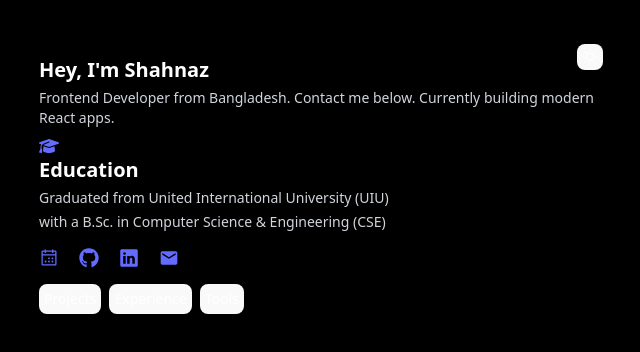
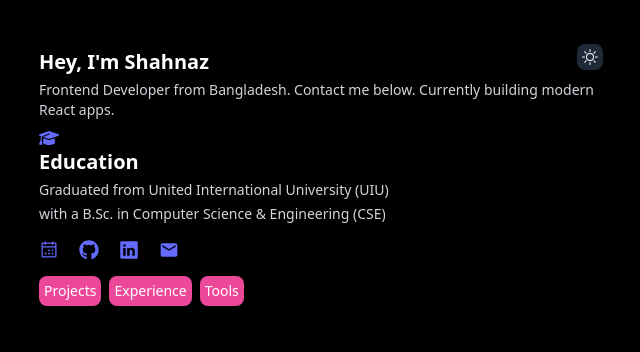
Before and after one commit to sohashahnaz333-code/Myportfolio, a React (Vite) app: page / in a window 1280 px wide. Shown: the top 352 px of the page, without its empty margins (313-953 px from the left). Built offline with nearby package versions, Linux system fonts and the light colour scheme.

Commit message:
updated All

```diff
--- a/src/App.jsx
+++ b/src/App.jsx
@@ -3,30 +3,29 @@ import Project from "./Components/Project";
 import Experience from "./Components/Experience";
 import Header from "./Components/Header";
 import Tools from "./Components/Tools";
+
 function App() {
   const [darkMode, setDarkMode] = useState(true);
-  const [selectedTab, setSelectedTab] = useState(""); // default tab
+  const [selectedTab, setSelectedTab] = useState("");
 
   return (
     <div className={darkMode ? "dark" : ""}>
-      {/* full-screen background container */}
-      <div className="relative flex flex-col items-center  min-h-screen w-screen bg-white text-white  dark:bg-black dark:text-white font-sans transition-colors duration-300 ">
-          {/* Header সবসময় টপে */}
-        <div className="flex flex-col justify-center gap-2 pt-2 p-4 iphoneSE:p-5  iphoneXR:p-5 iphone12:p-5 iphone14:p-5 proMax:p-5  md:p-8 ">
+      <div className="relative flex flex-col items-center min-h-screen w-screen bg-white text-black dark:bg-black dark:text-white font-sans transition-colors duration-300">
+        <div className="flex flex-col justify-center gap-2
+                        pt-2 p-2 iphoneSE:p-3 iphone12:p-4 iphoneXR:p-5 iphone14proMax:p-6 md:p-8">
           <Header
             selectedTab={selectedTab}
             setSelectedTab={setSelectedTab}
             darkMode={darkMode}
             setDarkMode={setDarkMode}
           />
+
           {/* Main content area */}
           {selectedTab === "tools" && <Tools />}
           {selectedTab === "experience" && <Experience />}
           {selectedTab === "projects" && <Project />}
-
-
         </div>
-        </div>
+      </div>
     </div>
   );
 }
--- a/src/Components/Experience.jsx
+++ b/src/Components/Experience.jsx
@@ -2,8 +2,11 @@ import React from "react";
 
 function Experience() {
   return (
+
     <div className="flex max-w-xl mx-auto  flex-col items-center justify-center shadow xs:max-w-md sm:max-w-lg md:max-w-xl lg:max-w-2xl py-5">
-      <div className=" shadow hover:scale-105 transition-transform duration-200  xs:px-2 sm:px-2 md:px-1 lg:px-11 ">
+
+      <div className=" shadow hover:scale-105 transition-transform duration-200 iphoneSE:px-2  iphoneXR:px-2 iphone12:px-2 iphone14:px-2 proMax:px-2  md:px-1 lg:px-11">
+
         <h1 className="text-lg font-semibold flex text-gray-900  dark:text-white">
           React Frontend Developer (Personal Projects)
         </h1>
@@ -47,7 +50,7 @@ function Experience() {
           •	Maintained student records and supported digital communication.
         </p>
       </div>
-      <div className=" shadow hover:scale-105 transition-transform duration-200 xs:px-2  sm:px-2 md:px-1 lg:px-11">
+      <div className=" shadow hover:scale-105 transition-transform duration-200 xs:px-2  iphone14:px-2 md:px-1 lg:px-11">
         <h1 className=" text-base xs:text-lg md:text-xl  font-semibold flex text-gray-900  dark:text-white">
           Graphic Designer / UI-UX Designer
         </h1>
--- a/src/Components/Header.jsx
+++ b/src/Components/Header.jsx
@@ -15,9 +15,13 @@ function Header({ selectedTab, setSelectedTab, darkMode, setDarkMode }) {
   ];
 
   return (
-    <header className="max-w-xl mx-auto backdrop-blur-md py-4 ">
+
+
+
+    <header className="max-w-xl sm:max-w-md md:max-w-xl   mx-auto backdrop-blur-md py-2 iphone14proMax:py-2">
+
       {/* Title */}
-      <h1 className="text-xl font-semibold  mt-2 text-black dark:text-white">
+      <h1 className="text-xl font-semibold  mt-2 sm:mt-2 text-black dark:text-white">
         Hey, I'm Shahnaz
       </h1>
 
@@ -64,7 +68,7 @@ function Header({ selectedTab, setSelectedTab, darkMode, setDarkMode }) {
             onClick={() => setSelectedTab(tab.name)}
             className={`px-1 py-1 rounded-lg transition-all duration-200 ${selectedTab === tab.name
               ? "bg-white text-pink-500 font-semibold shadow-md"
-              : "hover:bg-pink-500 hover:shadow text-white"
+              : "bg-pink-500 hover:shadow text-black dark:text-white"
               }`}
           >
             {tab.label}
--- a/src/Components/Project.jsx
+++ b/src/Components/Project.jsx
@@ -57,12 +57,12 @@ function Project() {
 
         </div>
       <footer className="w-full pt-20 flex justify-between items-center bg-white dark:bg-black text-gray-800 dark:text-gray-300 transition-colors duration-300">
-        {/* Left side: your name */}
+        {/* Left side */}
         <div className="text-sm">
           Built with React.js
         </div>
 
-        {/* Right side: copyright or message */}
+        {/* Right side */}
         <div className="text-sm">
           © {new Date().getFullYear()} All rights reserved
         </div>
--- a/src/Components/ThemeToggle.jsx
+++ b/src/Components/ThemeToggle.jsx
@@ -5,16 +5,18 @@ function ThemeToggle({ darkMode, setDarkMode }) {
   return (
     <button
       onClick={() => setDarkMode(!darkMode)}
-      className="
-        fixed top-3 right-3 p-1
-
-      "
-
+      className={`
+        fixed top-3 right-3
+        p-1 transition-all duration-300
+        ${darkMode ? "bg-gray-800 text-white" : "bg-gray-200 text-black"}
+        hover:scale-105
+      `}
+      aria-label="Toggle Dark Mode"
     >
       {darkMode ? (
-        <BsSun size={16}/>   // ☀️ smaller icon
+        <BsSun size={16} />   // ☀️ icon when dark mode
       ) : (
-        <BsMoon size={16}  />  // 🌙 smaller icon
+        <BsMoon size={16} />  // 🌙 icon when light mode
       )}
     </button>
   );
--- a/src/Components/Tools.jsx
+++ b/src/Components/Tools.jsx
@@ -1,4 +1,3 @@
-
 import React from 'react';
 import { FaReact, FaNode } from "react-icons/fa";
 import { BiLogoTailwindCss } from "react-icons/bi";
@@ -7,41 +6,40 @@ import { VscVscode } from "react-icons/vsc";
 
 function ToolItem({ icon, name }) {
   return (
-    <div className="flex flex-col max-w-xl mx-auto items-center gap-2 ">
+    <div className="flex flex-col items-center gap-2 max-w-xs mx-auto">
       <div className="text-4xl">{icon}</div>
-      <p className="text-sm font-semibold flex  text-gray-900  dark:text-white">{name}</p>
+      <p className="text-sm font-semibold text-gray-900 dark:text-white">{name}</p>
     </div>
   );
 }
 
 function Tools() {
   return (
-    <div>
+    <div className="px-2 iphoneSE:px-3 iphone12:px-4 iphoneXR:px-5 iphone14proMax:px-6 md:px-8">
       {/* Frontend Section */}
-      <h2 className="text-lg  text-gray-900  dark:text-white font-semibold mb-4">Frontend</h2>
-      <div className="grid grid-cols-2 sm:grid-cols-2  md:grid-cols-4  gap-2 mb-10">
-        <ToolItem icon={<FaReact className=" text-sky-400" />} name="React" />
-         <ToolItem  icon= {<BiLogoTailwindCss className="text-sky-400  "/>}name="TailwindCSS"  />
-
+      <h2 className="text-lg font-semibold text-gray-900 dark:text-white mb-4">Frontend</h2>
+      <div className="grid grid-cols-2 sm:grid-cols-2 md:grid-cols-4 gap-2 mb-10">
+        <ToolItem icon={<FaReact className="text-sky-400" />} name="React" />
+        <ToolItem icon={<BiLogoTailwindCss className="text-sky-400" />} name="TailwindCSS" />
       </div>
 
-      {/* Backend and Infra */}
-      <h2 className="text-lg font-semibold   text-gray-900  dark:text-white mb-4">Backend and Infrastructure</h2>
-      <div className="grid grid-cols-2 sm:grid-cols-5  md:grid-cols-5 gap-2">
-          <ToolItem icon={<FaNode className="text-5xl text-green-500 "  />} name="NodeJS" />
-          <ToolItem  icon= {<SiVercel className="text-yellow-500" />} name= "Vercel"  />
-           <ToolItem  icon= {<SiMysql className="text-blue-600"/>} name= "MySQL"  />
-           <ToolItem  icon= {<VscVscode className="text-blue-400"/>} name= "Vscode"  />
+      {/* Backend Section */}
+      <h2 className="text-lg font-semibold text-gray-900 dark:text-white mb-4">Backend & Infrastructure</h2>
+      <div className="grid grid-cols-2 sm:grid-cols-3 md:grid-cols-5 gap-2">
+        <ToolItem icon={<FaNode className="text-green-500 text-5xl" />} name="NodeJS" />
+        <ToolItem icon={<SiVercel className="text-yellow-500" />} name="Vercel" />
+        <ToolItem icon={<SiMysql className="text-blue-600" />} name="MySQL" />
+        <ToolItem icon={<VscVscode className="text-blue-400" />} name="Vscode" />
+      </div>
 
-
-      </div>
-      <footer className="w-full pt-20  bg-white dark:bg-black dark:text-gray-300 text-gray-800 flex justify-between items-center mt-auto">
-            {/* Left side: your name */}
+      {/* Footer */}
+      <footer className="w-full pt-20 flex justify-between items-center bg-white dark:bg-black text-gray-800 dark:text-gray-300 transition-colors duration-300">
+        {/* Left side */}
         <div className="text-sm">
           Built with React.js
         </div>
 
-            {/* Right side: copyright or message */}
+        {/* Right side */}
         <div className="text-sm">
           © {new Date().getFullYear()} All rights reserved
         </div>
@@ -50,7 +48,4 @@ function Tools() {
   );
 }
 
-
-
-
 export default Tools;
```
Lines whose indentation alone changed are shown as unchanged.
